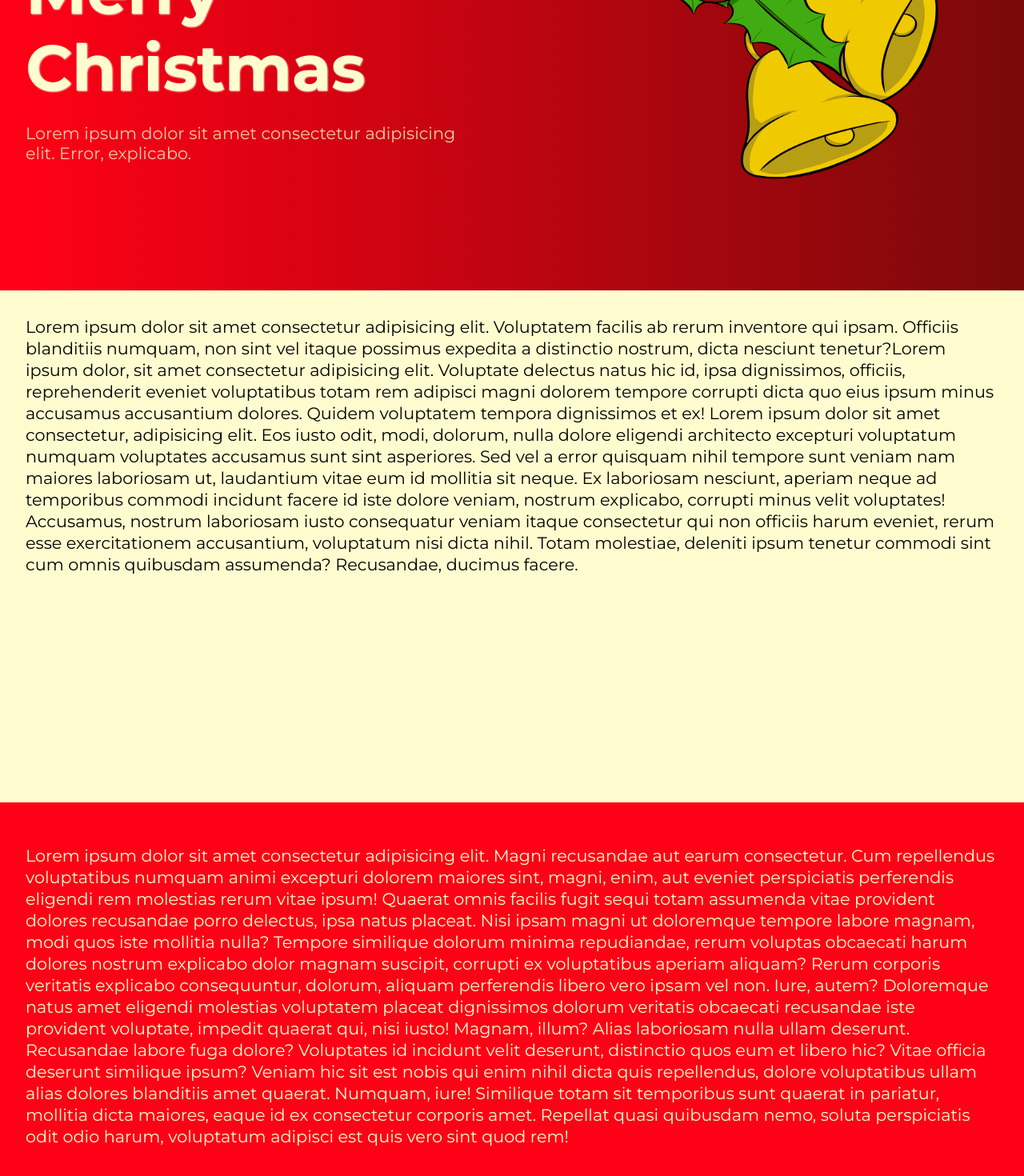
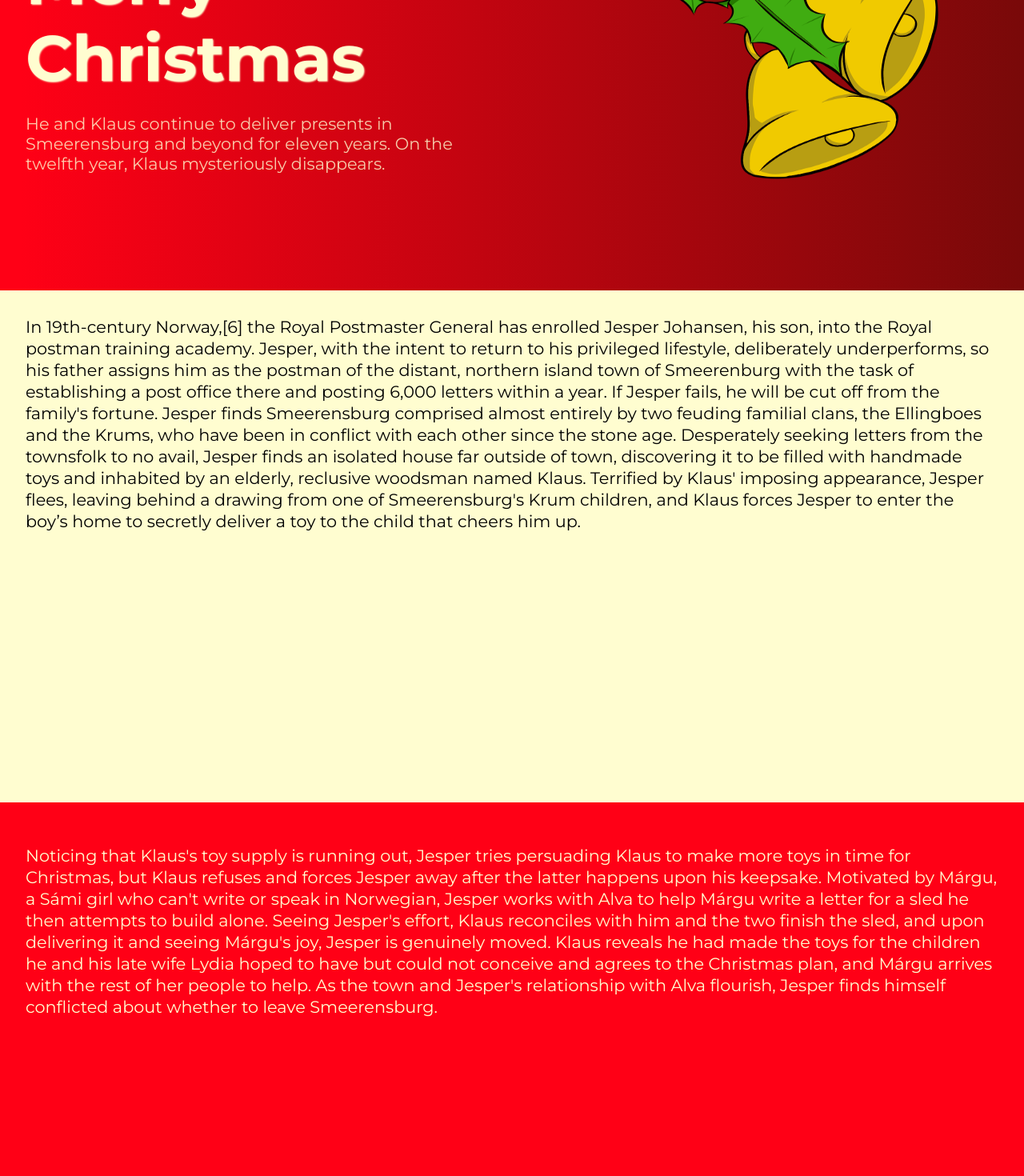
Before and after one commit to malcolmdcosta911/light-dark-react-modal-slide, a React (Vite) app: page / in a window 1280 px wide. Shown: the part 272-1742 px from the top of the page at 80% size. Built offline with nearby package versions, Linux system fonts and the light colour scheme; a web font is replaced by a local one.

Commit message:
added lang trans

```diff
--- a/package.json
+++ b/package.json
@@ -10,8 +10,11 @@
     "preview": "vite preview"
   },
   "dependencies": {
+    "i18next": "^24.1.2",
+    "i18next-browser-languagedetector": "^8.0.2",
     "react": "^18.3.1",
-    "react-dom": "^18.3.1"
+    "react-dom": "^18.3.1",
+    "react-i18next": "^15.2.0"
   },
   "devDependencies": {
     "@eslint/js": "^9.17.0",
--- a/src/App.tsx
+++ b/src/App.tsx
@@ -3,13 +3,25 @@ import mistletoe from "./assets/mistletoe.png";
 import Modal from "./common/Modal";
 import SlideIn from "./common/SlideIn";
 import MenuSlide from "./slides/MenuSlide";
+import { useTranslation } from "react-i18next";
+
 // import viteLogo from "/vite.svg";
 // import "./App.css";
+
+// import i18n (needs to be bundled ;))
+// https://dev.to/adrai/how-to-properly-internationalize-a-react-application-using-i18next-3hdb
+import "./i18n.ts";
+// import i18n from "./i18n.ts";
+
+
+// return <div style={{ "--my-css-var": 10 } as React.CSSProperties} />
+
 
 function App() {
   const [isDarkMode, setIsDarkMode] = useState(false); //no need initial func
   const [showModal, setShowModal] = useState(false);
   const [openSlide, setOpenSlide] = useState(false);
+  const { t } = useTranslation();
 
   useEffect(() => {
     const mediaQuery = window.matchMedia("(prefers-color-scheme: dark)");
@@ -104,11 +116,8 @@ function App() {
           <section>
             <div className="hero">
               <div className="hero__text-content">
-                <h1 className="hero__title">Merry Christmas</h1>
-                <p className="hero__subtitle">
-                  Lorem ipsum dolor sit amet consectetur adipisicing elit.
-                  Error, explicabo.
-                </p>
+                <h1 className="hero__title">{t("hero.title")}</h1>
+                <p className="hero__subtitle">{t("hero.subtitle")}</p>
               </div>
 
               <img
@@ -120,60 +129,12 @@ function App() {
           </section>
           <section>
             <div className="info--section">
-              <p>
-                Lorem ipsum dolor sit amet consectetur adipisicing elit.
-                Voluptatem facilis ab rerum inventore qui ipsam. Officiis
-                blanditiis numquam, non sint vel itaque possimus expedita a
-                distinctio nostrum, dicta nesciunt tenetur?Lorem ipsum dolor,
-                sit amet consectetur adipisicing elit. Voluptate delectus natus
-                hic id, ipsa dignissimos, officiis, reprehenderit eveniet
-                voluptatibus totam rem adipisci magni dolorem tempore corrupti
-                dicta quo eius ipsum minus accusamus accusantium dolores. Quidem
-                voluptatem tempora dignissimos et ex! Lorem ipsum dolor sit amet
-                consectetur, adipisicing elit. Eos iusto odit, modi, dolorum,
-                nulla dolore eligendi architecto excepturi voluptatum numquam
-                voluptates accusamus sunt sint asperiores. Sed vel a error
-                quisquam nihil tempore sunt veniam nam maiores laboriosam ut,
-                laudantium vitae eum id mollitia sit neque. Ex laboriosam
-                nesciunt, aperiam neque ad temporibus commodi incidunt facere id
-                iste dolore veniam, nostrum explicabo, corrupti minus velit
-                voluptates! Accusamus, nostrum laboriosam iusto consequatur
-                veniam itaque consectetur qui non officiis harum eveniet, rerum
-                esse exercitationem accusantium, voluptatum nisi dicta nihil.
-                Totam molestiae, deleniti ipsum tenetur commodi sint cum omnis
-                quibusdam assumenda? Recusandae, ducimus facere.
-              </p>
+              <p>{t("section1.p")}</p>
             </div>
           </section>
           <section>
             <div className="info--section--two">
-              <p>
-                Lorem ipsum dolor sit amet consectetur adipisicing elit. Magni
-                recusandae aut earum consectetur. Cum repellendus voluptatibus
-                numquam animi excepturi dolorem maiores sint, magni, enim, aut
-                eveniet perspiciatis perferendis eligendi rem molestias rerum
-                vitae ipsum! Quaerat omnis facilis fugit sequi totam assumenda
-                vitae provident dolores recusandae porro delectus, ipsa natus
-                placeat. Nisi ipsam magni ut doloremque tempore labore magnam,
-                modi quos iste mollitia nulla? Tempore similique dolorum minima
-                repudiandae, rerum voluptas obcaecati harum dolores nostrum
-                explicabo dolor magnam suscipit, corrupti ex voluptatibus
-                aperiam aliquam? Rerum corporis veritatis explicabo
-                consequuntur, dolorum, aliquam perferendis libero vero ipsam vel
-                non. Iure, autem? Doloremque natus amet eligendi molestias
-                voluptatem placeat dignissimos dolorum veritatis obcaecati
-                recusandae iste provident voluptate, impedit quaerat qui, nisi
-                iusto! Magnam, illum? Alias laboriosam nulla ullam deserunt.
-                Recusandae labore fuga dolore? Voluptates id incidunt velit
-                deserunt, distinctio quos eum et libero hic? Vitae officia
-                deserunt similique ipsum? Veniam hic sit est nobis qui enim
-                nihil dicta quis repellendus, dolore voluptatibus ullam alias
-                dolores blanditiis amet quaerat. Numquam, iure! Similique totam
-                sit temporibus sunt quaerat in pariatur, mollitia dicta maiores,
-                eaque id ex consectetur corporis amet. Repellat quasi quibusdam
-                nemo, soluta perspiciatis odit odio harum, voluptatum adipisci
-                est quis vero sint quod rem!
-              </p>
+              <p>{t("section2.p")}</p>
             </div>
           </section>
         </div>
--- /dev/null
+++ b/src/i18n.ts
@@ -0,0 +1,58 @@
+import i18n from "i18next";
+import { initReactI18next } from "react-i18next";
+import LanguageDetector from "i18next-browser-languagedetector";
+
+i18n
+  // detect user language
+  // learn more: https://github.com/i18next/i18next-browser-languageDetector
+  .use(LanguageDetector)
+  // pass the i18n instance to react-i18next.
+  .use(initReactI18next)
+  // init i18next
+  // for all options read: https://www.i18next.com/overview/configuration-options
+  .init({
+    debug: true,
+    fallbackLng: "en",
+    interpolation: {
+      escapeValue: false, // not needed for react as it escapes by default
+    },
+    resources: {
+      en: {
+        translation: {
+          hero: {
+            title: "Merry Christmas",
+            subtitle:
+              "He and Klaus continue to deliver presents in Smeerensburg and beyond for eleven years. On the twelfth year, Klaus mysteriously disappears.",
+          },
+          section1: {
+            p: `In 19th-century Norway,[6] the Royal Postmaster General has enrolled Jesper Johansen, his son, into the Royal postman training academy. Jesper, with the intent to return to his privileged lifestyle, deliberately underperforms, so his father assigns him as the postman of the distant, northern island town of Smeerenburg with the task of establishing a post office there and posting 6,000 letters within a year. If Jesper fails, he will be cut off from the family's fortune.
+
+
+            Jesper finds Smeerensburg comprised almost entirely by two feuding familial clans, the Ellingboes and the Krums, who have been in conflict with each other since the stone age. Desperately seeking letters from the townsfolk to no avail, Jesper finds an isolated house far outside of town, discovering it to be filled with handmade toys and inhabited by an elderly, reclusive woodsman named Klaus. Terrified by Klaus' imposing appearance, Jesper flees, leaving behind a drawing from one of Smeerensburg's Krum children, and Klaus forces Jesper to enter the boy’s home to secretly deliver a toy to the child that cheers him up.`,
+          },
+          section2: {
+            p: `Noticing that Klaus's toy supply is running out, Jesper tries persuading Klaus to make more toys in time for Christmas, but Klaus refuses and forces Jesper away after the latter happens upon his keepsake. Motivated by Márgu, a Sámi girl who can't write or speak in Norwegian, Jesper works with Alva to help Márgu write a letter for a sled he then attempts to build alone. Seeing Jesper's effort, Klaus reconciles with him and the two finish the sled, and upon delivering it and seeing Márgu's joy, Jesper is genuinely moved. Klaus reveals he had made the toys for the children he and his late wife Lydia hoped to have but could not conceive and agrees to the Christmas plan, and Márgu arrives with the rest of her people to help. As the town and Jesper's relationship with Alva flourish, Jesper finds himself conflicted about whether to leave Smeerensburg.`,
+          },
+        },
+      },
+      fr: {
+        translation: {
+          hero: {
+            title: "Joyeux noël",
+            subtitle:
+              "Lui et Klaus continuent de livrer des cadeaux à Smeerensburg et au-delà pendant onze ans. La douzième année, Klaus disparaît mystérieusement.",
+          },
+          section1: {
+            p: `Dans la Norvège du XIXe siècle[6], le ministre royal des Postes a inscrit Jesper Johansen, son fils, à l'académie royale de formation des facteurs. Jesper, avec l'intention de revenir à son style de vie privilégié, est délibérément sous-performant, c'est pourquoi son père le confie comme facteur de la lointaine ville insulaire du nord de Smeerenburg avec la tâche d'y établir un bureau de poste et d'y poster 6 000 lettres en un an. Si Jesper échoue, il sera coupé de la fortune familiale.
+
+            Jesper découvre que Smeerensburg est presque entièrement composé de deux clans familiaux en conflit, les Ellingboes et les Krums, qui sont en conflit les uns avec les autres depuis l'âge de pierre. Cherchant désespérément des lettres des habitants de la ville, en vain, Jesper trouve une maison isolée loin de la ville, découvrant qu'elle est remplie de jouets faits à la main et habitée par un bûcheron âgé et solitaire nommé Klaus. Terrifié par l'apparence imposante de Klaus, Jesper s'enfuit, laissant derrière lui un dessin de l'un des enfants Krum de Smeerensburg, et Klaus force Jesper à entrer dans la maison du garçon pour lui livrer secrètement un jouet qui lui remonte le moral.`,
+          },
+          section2: {
+            p: `Remarquant que les réserves de jouets de Klaus s'épuisent, Jesper essaie de persuader Klaus de fabriquer plus de jouets à temps pour Noël, mais Klaus refuse et force Jesper à partir après que ce dernier soit arrivé à son souvenir. Motivé par Márgu, une fille sami qui ne sait ni écrire ni parler norvégien, Jesper travaille avec Alva pour aider Márgu à rédiger une lettre pour un traîneau qu'il tente ensuite de construire seul. Voyant l'effort de Jesper, Klaus se réconcilie avec lui et les deux terminent le traîneau, et en le livrant et en voyant la joie de Márgu, Jesper est véritablement ému. Klaus révèle qu'il avait fabriqué les jouets pour les enfants que lui et sa défunte épouse Lydia espéraient avoir mais n'ont pas pu concevoir et accepte le plan de Noël, et Márgu arrive avec le reste de son peuple pour l'aider. Alors que la ville et la relation de Jesper avec Alva s'épanouissent, Jesper se retrouve en conflit quant à l'opportunité de quitter Smeerensburg.`,
+          },
+        },
+      },
+    },
+  });
+
+export default i18n;
--- a/src/slides/MenuSlide.tsx
+++ b/src/slides/MenuSlide.tsx
@@ -1,4 +1,14 @@
 import styles from "./MenuSlide.module.css";
+import i18n from "../i18n.ts";
+
+type SinglePropertyObject<T extends string> = {
+  [K in T]: string;
+};
+
+const lngs: Record<string, SinglePropertyObject<"nativeName">> = {
+  en: { nativeName: "English" },
+  fr: { nativeName: "French" },
+};
 
 const MenuSlide = ({
   setOpen,
@@ -12,7 +22,7 @@ const MenuSlide = ({
       <div className={styles.closeBtn}>
         <button onClick={() => setOpen(false)}>close</button>
       </div>
-      <button onClick={handleFunc} style={{marginTop:50}}>
+      <button onClick={handleFunc} style={{ marginTop: 50 }}>
         <svg
           fill="white"
           height="30px"
@@ -86,6 +96,23 @@ const MenuSlide = ({
 
         <div style={{ marginLeft: 10 }}>Toggle theme</div>
       </button>
+      {Object.keys(lngs).map((lng) => (
+        <button
+          key={lng}
+          style={{
+            fontWeight: i18n.resolvedLanguage === lng ? "bold" : "normal",
+            background:
+              i18n.resolvedLanguage === lng
+                ? "var( --clr-dark)"
+                : "var(--clr-light)",
+            marginTop: 20,
+          }}
+          type="submit"
+          onClick={() => i18n.changeLanguage(lng)}
+        >
+          {lngs[lng].nativeName}{" "}
+        </button>
+      ))}
     </div>
   );
 };
```
Also changed, not shown: 1 other file (tests, documents, lock files or other folders).
